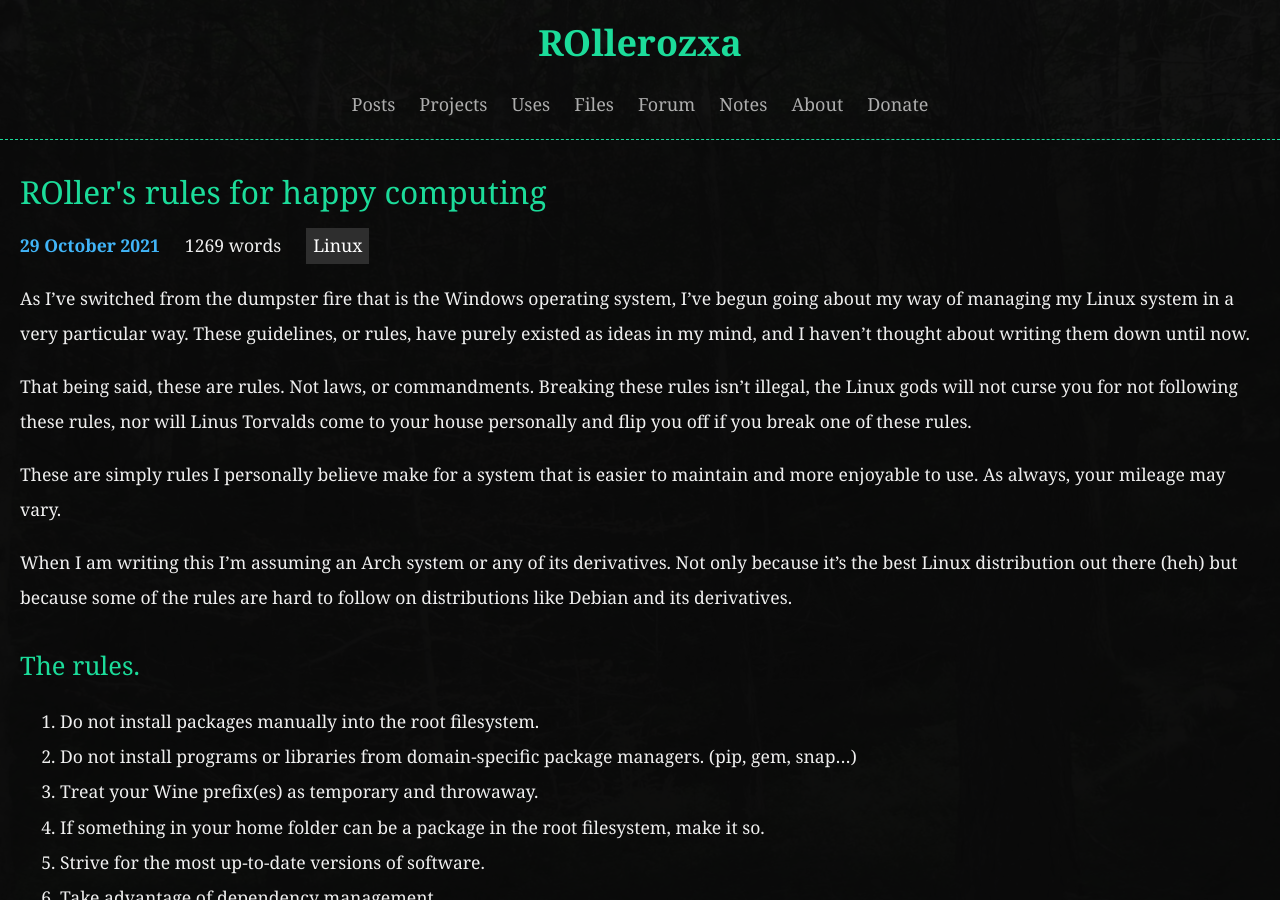
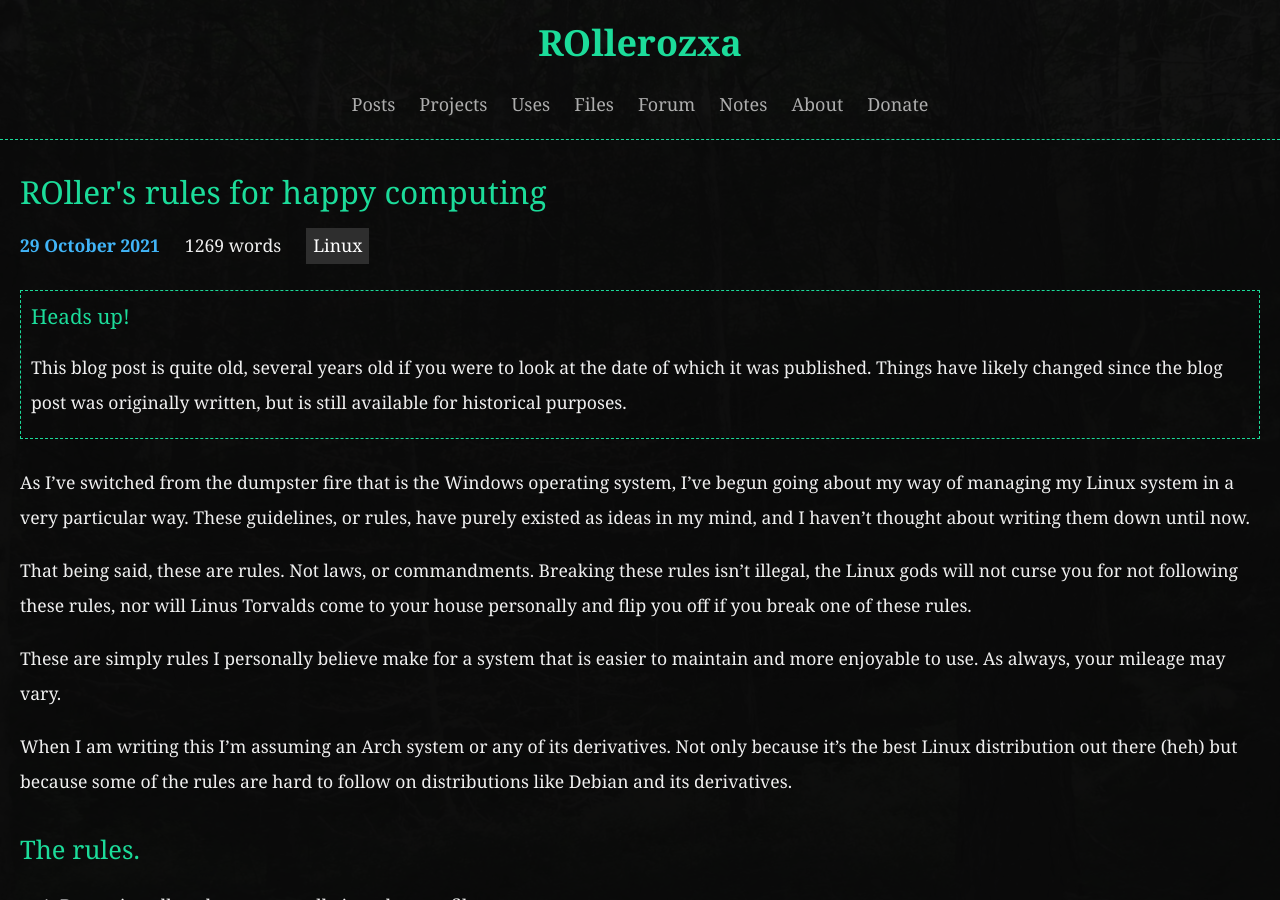
Before and after one commit to rollerozxa/voxelmanip.se, a Jekyll site: the page built from _posts/2021-10-29-rollers-rules-for-happy-computing.md, in a window 1280 px wide and 900 px high. Built offline with Jekyll 4.4.1, drawn with Linux system fonts in a browser that asks for light colours.

Commit message:
Add note for old blog posts

```diff
--- a/_layouts/post.html
+++ b/_layouts/post.html
@@ -15,6 +15,13 @@ no_header: true
 
 {% include blogmeta.html post=page clickable_time=true %}
 
+{% if page.quite_old %}
+<div class="box">
+	<h3>Heads up!</h3>
+	<p>This blog post is quite old, several years old if you were to look at the date of which it was published. Things have likely changed since the blog post was originally written, but is still available for historical purposes.</p>
+</div>
+{% endif %}
+
 {% if page.no_cover == nil and page.cover_alt == nil %}<p class="warning">Post does not have a cover alt!</p>{% endif %}
 
 {{ content }}
```
Also changed, not shown: _posts/2021-10-29-rollers-rules-for-happy-computing.md (+1 -0 lines).
